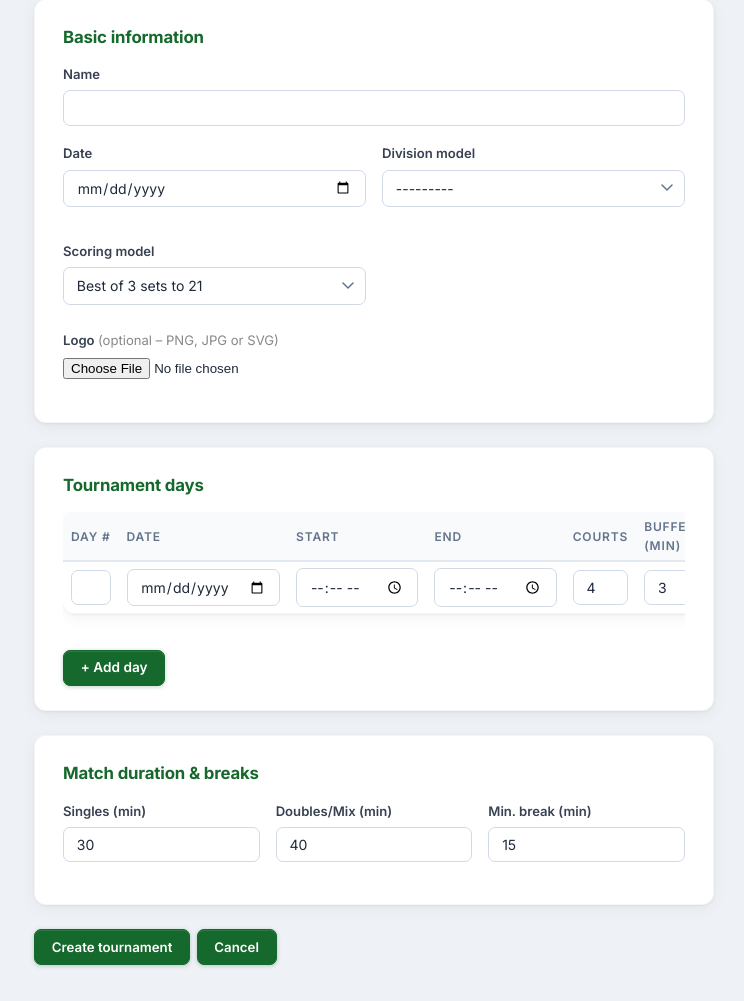
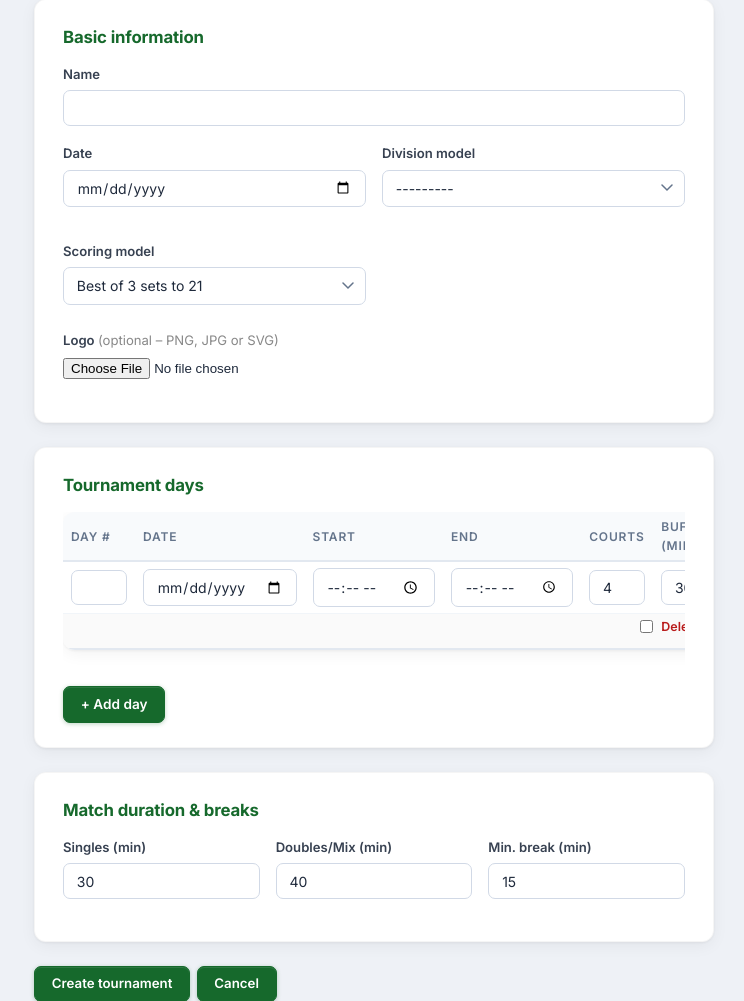
Before and after one commit to MFuglsang/badminton_tournament_planner, a Django app: page /tournaments/create/ in a window 1280 px wide. Shown: the part 151-1152 px from the top of the page, without its empty margins (266-1010 px from the left). Run offline with Django 5.2, Linux system fonts and the light colour scheme; the visitor is signed in with stand-in values (Sample User, id 1).

Commit message:
languages

```diff
--- a/tournaments/forms.py
+++ b/tournaments/forms.py
@@ -443,9 +443,12 @@ class TournamentDayForm(forms.ModelForm):
         model = TournamentDay
         fields = ['day_number', 'date', 'start_time', 'end_time', 'court_count', 'buffer_minutes']
         widgets = {
-            'date':       forms.DateInput(attrs={'type': 'date'}),
-            'start_time': forms.TimeInput(attrs={'type': 'time'}),
-            'end_time':   forms.TimeInput(attrs={'type': 'time'}),
+            'day_number':     forms.NumberInput(attrs={'style': 'width:3.5rem'}),
+            'date':           forms.DateInput(attrs={'type': 'date'}),
+            'start_time':     forms.TimeInput(attrs={'type': 'time'}),
+            'end_time':       forms.TimeInput(attrs={'type': 'time'}),
+            'court_count':    forms.NumberInput(attrs={'style': 'width:3.5rem'}),
+            'buffer_minutes': forms.NumberInput(attrs={'style': 'width:4rem'}),
         }
 
 
--- a/tournaments/templates/tournaments/tournament_form.html
+++ b/tournaments/templates/tournaments/tournament_form.html
@@ -53,7 +53,7 @@
         {% endif %}
         {{ day_formset.management_form }}
         <div style="overflow-x:auto;">
-        <table style="width:100%; border-collapse:collapse; font-size:0.85rem; min-width:560px;">
+        <table style="width:100%; border-collapse:collapse; font-size:0.85rem; min-width:480px;">
             <thead>
                 <tr style="border-bottom:2px solid #e2e8f0;">
                     <th style="text-align:left; padding:0.3rem 0.5rem; font-size:0.75rem; color:#64748b; white-space:nowrap;">{% trans "Day #" %}</th>
@@ -62,19 +62,24 @@
                     <th style="text-align:left; padding:0.3rem 0.5rem; font-size:0.75rem; color:#64748b;">{% trans "End" %}</th>
                     <th style="text-align:left; padding:0.3rem 0.5rem; font-size:0.75rem; color:#64748b;">{% trans "Courts" %}</th>
                     <th style="text-align:left; padding:0.3rem 0.5rem; font-size:0.75rem; color:#64748b;">{% trans "Buffer (min)" %}</th>
-                    <th style="text-align:left; padding:0.3rem 0.5rem; font-size:0.75rem; color:#64748b;">{% trans "Delete" %}</th>
                 </tr>
             </thead>
             <tbody id="day-formset-container">
                 {% for form in day_formset %}
-                <tr class="day-form-row" style="border-bottom:1px solid #f1f5f9;">
+                <tr class="day-form-row">
                     <td style="padding:0.35rem 0.5rem;">{{ form.id }}{{ form.day_number }}{% if form.day_number.errors %}<ul class="errorlist">{% for e in form.day_number.errors %}<li>{{ e }}</li>{% endfor %}</ul>{% endif %}</td>
                     <td style="padding:0.35rem 0.5rem;">{{ form.date }}{% if form.date.errors %}<ul class="errorlist">{% for e in form.date.errors %}<li>{{ e }}</li>{% endfor %}</ul>{% endif %}</td>
                     <td style="padding:0.35rem 0.5rem;">{{ form.start_time }}{% if form.start_time.errors %}<ul class="errorlist">{% for e in form.start_time.errors %}<li>{{ e }}</li>{% endfor %}</ul>{% endif %}</td>
                     <td style="padding:0.35rem 0.5rem;">{{ form.end_time }}{% if form.end_time.errors %}<ul class="errorlist">{% for e in form.end_time.errors %}<li>{{ e }}</li>{% endfor %}</ul>{% endif %}</td>
                     <td style="padding:0.35rem 0.5rem;">{{ form.court_count }}{% if form.court_count.errors %}<ul class="errorlist">{% for e in form.court_count.errors %}<li>{{ e }}</li>{% endfor %}</ul>{% endif %}</td>
                     <td style="padding:0.35rem 0.5rem;">{{ form.buffer_minutes }}{% if form.buffer_minutes.errors %}<ul class="errorlist">{% for e in form.buffer_minutes.errors %}<li>{{ e }}</li>{% endfor %}</ul>{% endif %}</td>
-                    <td style="padding:0.35rem 0.5rem; text-align:center;">{{ form.DELETE }}</td>
+                </tr>
+                <tr class="day-form-row" style="border-bottom:2px solid #e2e8f0;">
+                    <td colspan="6" style="padding:0.2rem 0.5rem 0.4rem; text-align:right; background:#fafafa;">
+                        <label style="font-size:0.78rem; color:#b91c1c; cursor:pointer; display:inline-flex; align-items:center; gap:0.3rem;">
+                            {{ form.DELETE }} {% trans "Delete day" %}
+                        </label>
+                    </td>
                 </tr>
                 {% endfor %}
             </tbody>
@@ -84,14 +89,20 @@
         {# Empty form template for JS cloning – uses __prefix__ placeholder #}
         {% with empty=day_formset.empty_form %}
         <template id="day-form-template">
-            <tr class="day-form-row" style="border-bottom:1px solid #f1f5f9;">
+            <tr class="day-form-row">
                 <td style="padding:0.35rem 0.5rem;">{{ empty.id }}{{ empty.day_number }}</td>
                 <td style="padding:0.35rem 0.5rem;">{{ empty.date }}</td>
                 <td style="padding:0.35rem 0.5rem;">{{ empty.start_time }}</td>
                 <td style="padding:0.35rem 0.5rem;">{{ empty.end_time }}</td>
                 <td style="padding:0.35rem 0.5rem;">{{ empty.court_count }}</td>
                 <td style="padding:0.35rem 0.5rem;">{{ empty.buffer_minutes }}</td>
-                <td style="padding:0.35rem 0.5rem; text-align:center;">{{ empty.DELETE }}</td>
+            </tr>
+            <tr class="day-form-row" style="border-bottom:2px solid #e2e8f0;">
+                <td colspan="6" style="padding:0.2rem 0.5rem 0.4rem; text-align:right; background:#fafafa;">
+                    <label style="font-size:0.78rem; color:#b91c1c; cursor:pointer; display:inline-flex; align-items:center; gap:0.3rem;">
+                        {{ empty.DELETE }} {% trans "Delete day" %}
+                    </label>
+                </td>
             </tr>
         </template>
         {% endwith %}
@@ -105,7 +116,9 @@
                 var html = template.innerHTML.replace(/__prefix__/g, idx);
                 var tmp  = document.createElement('tbody');
                 tmp.innerHTML = html;
-                container.appendChild(tmp.firstElementChild);
+                while (tmp.firstElementChild) {
+                    container.appendChild(tmp.firstElementChild);
+                }
                 totalInput.value = idx + 1;
             });
         }());
```
Also changed, not shown: locale/da/LC_MESSAGES/django.po, 1 other file.
